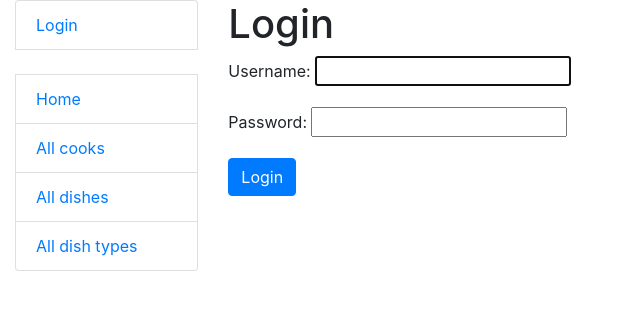
After one commit to ostapT/cook-room-kitchen, a Django app: page /accounts/login/ in a window 1280 px wide. The commit adds this page. Shown: the top 310 px of the page, without its empty margins (0-640 px from the left). Run offline with Django 4.2, Linux system fonts and the light colour scheme; some libraries are stand-ins or nearby versions.

Commit message:
Add login/logout interface

```diff
--- a/cook_room_kitchen/settings.py
+++ b/cook_room_kitchen/settings.py
@@ -37,6 +37,7 @@ INSTALLED_APPS = [
     'django.contrib.sessions',
     'django.contrib.messages',
     'django.contrib.staticfiles',
+    'crispy_forms',
     'kitchen'
 ]
 
@@ -68,6 +69,8 @@ TEMPLATES = [
         },
     },
 ]
+
+CRISPY_TEMPLATE_PACK = "bootstrap4"
 
 WSGI_APPLICATION = 'cook_room_kitchen.wsgi.application'
 
@@ -103,6 +106,7 @@ AUTH_PASSWORD_VALIDATORS = [
 
 AUTH_USER_MODEL = "kitchen.Cook"
 
+LOGIN_REDIRECT_URL = "/"
 
 # Internationalization
 # https://docs.djangoproject.com/en/4.1/topics/i18n/
--- a/cook_room_kitchen/urls.py
+++ b/cook_room_kitchen/urls.py
@@ -19,4 +19,5 @@ from django.urls import path, include
 urlpatterns = [
     path('admin/', admin.site.urls),
     path("", include("kitchen.urls", namespace="kitchen")),
+    path("accounts/", include("django.contrib.auth.urls")),
 ]
--- a/templates/base.html
+++ b/templates/base.html
@@ -19,7 +19,9 @@
     <div class="row">
         <div class="col-sm-2">
 
-          <p>empty space yet</p>
+          {% block sidebar %}
+            {% include "includes/sidebar.html" %}
+          {% endblock %}
 
         </div>
         <div class="col-sm-10 ">
--- /dev/null
+++ b/templates/includes/sidebar.html
@@ -0,0 +1,15 @@
+<ul class="sidebar-nav list-group">
+  {% if user.is_authenticated %}
+    <li class="list-group-item">User: <a href="{{ user.get_absolute_url }}">{{ user.get_username }}</a></li>
+    <li class="list-group-item"><a href="{% url 'logout'%}?next={{request.path}}">Logout</a></li>
+  {% else %}
+    <li class="list-group-item"><a href="{% url 'login'%}?next={{request.path}}">Login</a></li>
+  {% endif %}
+
+  <br>
+
+  <li class="list-group-item"><a href="{% url 'kitchen:index' %}">Home</a></li>
+  <li class="list-group-item"><a href="{% url 'kitchen:cook-list' %}">All cooks</a></li>
+  <li class="list-group-item"><a href="{% url 'kitchen:dish-list' %}">All dishes</a></li>
+  <li class="list-group-item"><a href="{% url 'kitchen:dish-type-list' %}">All dish types</a></li>
+</ul>
--- a/templates/kitchen/cook_list.html
+++ b/templates/kitchen/cook_list.html
@@ -3,7 +3,7 @@
 
 {% block content %}
     <h1>
-      Driver List
+      Cook List
       <a href="#" class="btn btn-primary link-to-page">
         Create
       </a>
--- /dev/null
+++ b/templates/registration/login.html
@@ -0,0 +1,24 @@
+{% extends "base.html" %}
+{% load crispy_forms_filters %}
+
+{% block content %}
+
+{% if form.errors %}
+  <p>Your username and password didn't match. Please try again.</p>
+{% endif %}
+
+<h1>Login</h1>
+
+{% if next %}
+  <p>Please login to see this page.</p>
+{% endif %}
+
+<form method="post" action="{% url 'login' %}">
+  {% csrf_token %}
+  {{ form.as_p }}
+
+  <input type="submit" value="Login" class="btn btn-primary" />
+  <input type="hidden" name="next" value="{{ next }}" />
+</form>
+
+{% endblock %}
```
Also changed, not shown: templates/registration/logged_out.html (added, +7 -0 lines).
